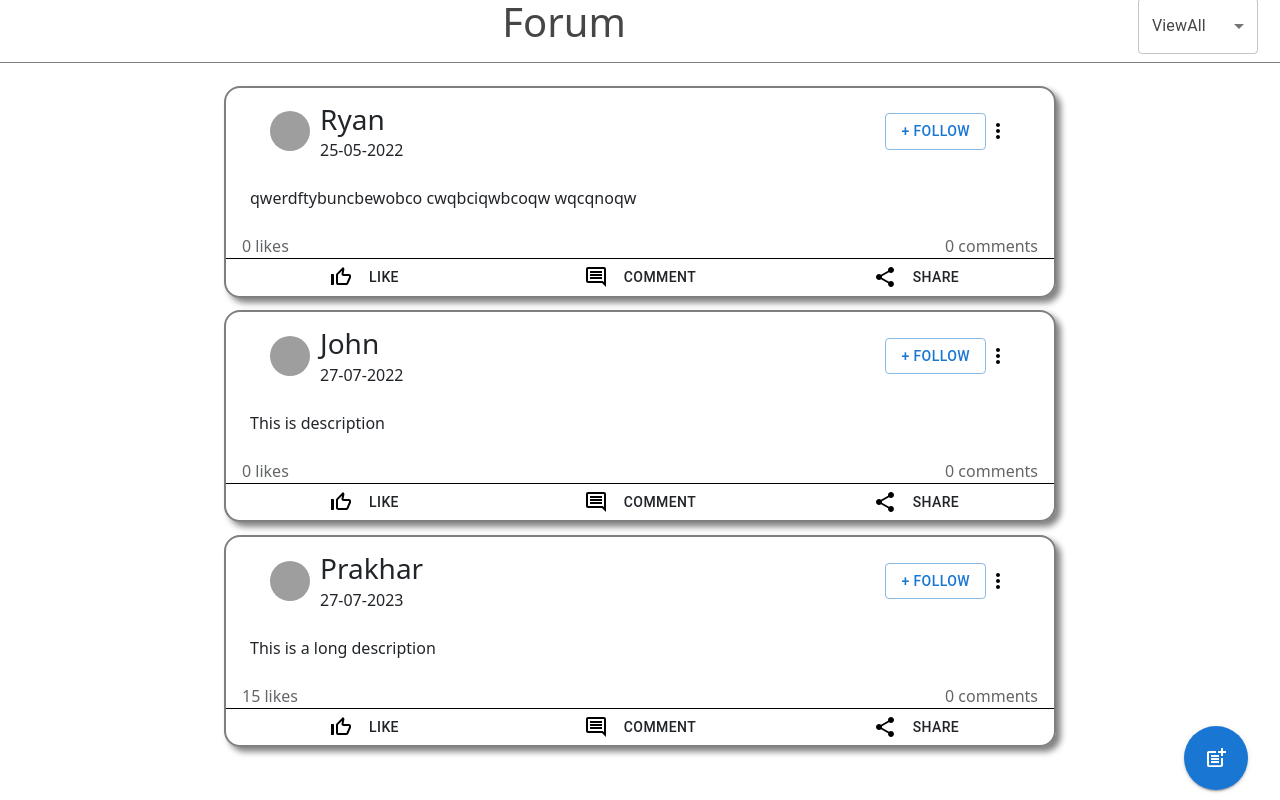
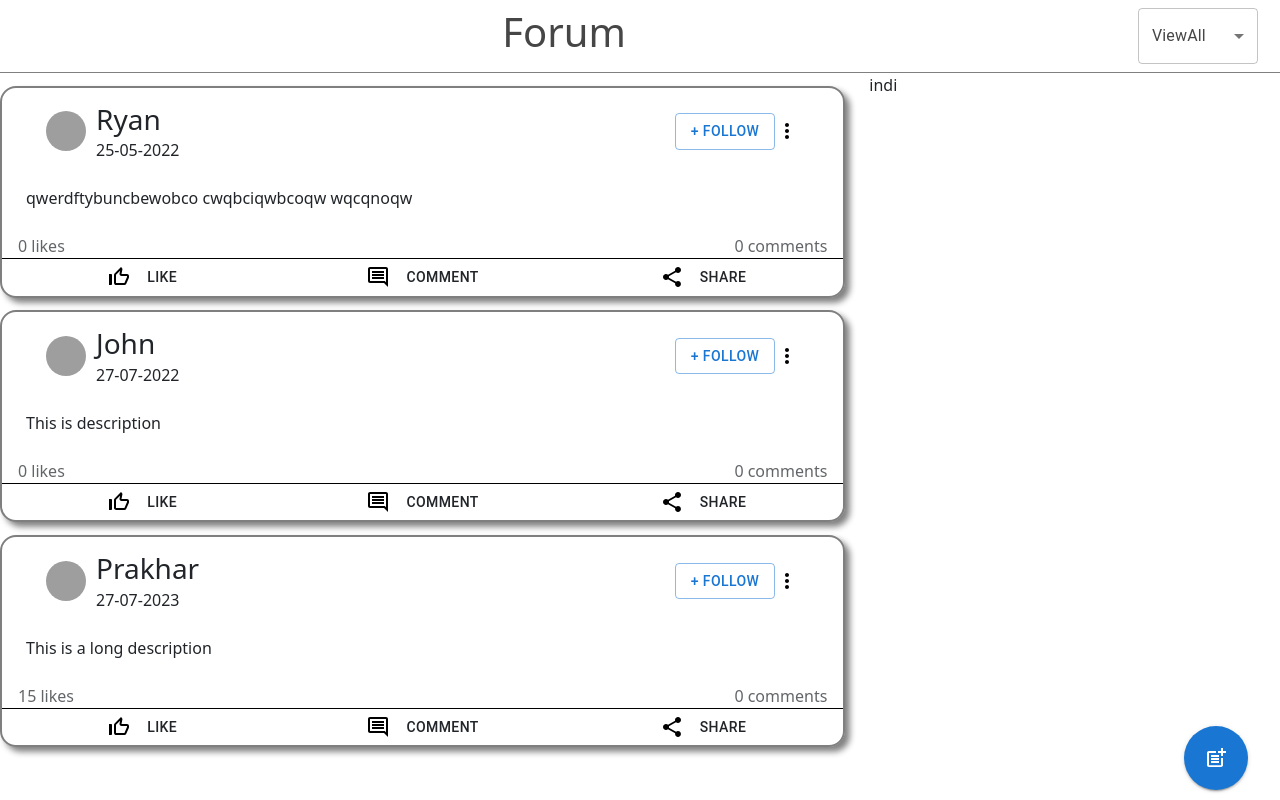
Before and after one commit to nirav19029/hood-forum, a React (Create React App) app in the folder frontend/: page / in a window 1280 px wide. Built offline with nearby package versions, Linux system fonts and the light colour scheme; grey boxes are pictures that could not be loaded.

Commit message:
working on post detail page

```diff
--- a/frontend/src/App.js
+++ b/frontend/src/App.js
@@ -1,4 +1,4 @@
-import React from "react";
+import React, { useState } from "react";
 import Card from "./components/Card/Card";
 import AddFormModal from "./components/Modal/AddFormModal";
 import Header from "./components/Header/Header";
@@ -6,16 +6,41 @@ import "./App.css";
 
 const App = () => {
   let data = require("./data/post.json");
+  const [active, setActive] = useState(true);
+  const [post, setPost] = useState([]);
+
   // console.log(data[0]);
 
   return (
     <div className="App">
       <Header />
-      <div className="main-data">
-        {data.map((e) => {
-          return <Card value={e} key={e._id} />;
-        })}
-      </div>
+
+      {active ? (
+        <div className="row">
+          <div className="col-8">
+            <div className="">
+              {data.map((e) => {
+                return (
+                  <Card value={e} key={e._id.$oid} setActive={setActive} />
+                );
+              })}
+            </div>
+          </div>
+          <div className="col-4">indi</div>
+        </div>
+      ) : (
+        <div className="row">
+          <div className="col-12">
+            <div className="main-data">
+              {data.map((e) => {
+                return (
+                  <Card value={e} key={e._id.$oid} setActive={setActive} />
+                );
+              })}
+            </div>
+          </div>
+        </div>
+      )}
 
       <div className="modal-wrapper">
         <AddFormModal />
```
Also changed, not shown: frontend/src/components/Detail/PostDetail.js (added, +7 -0 lines).
